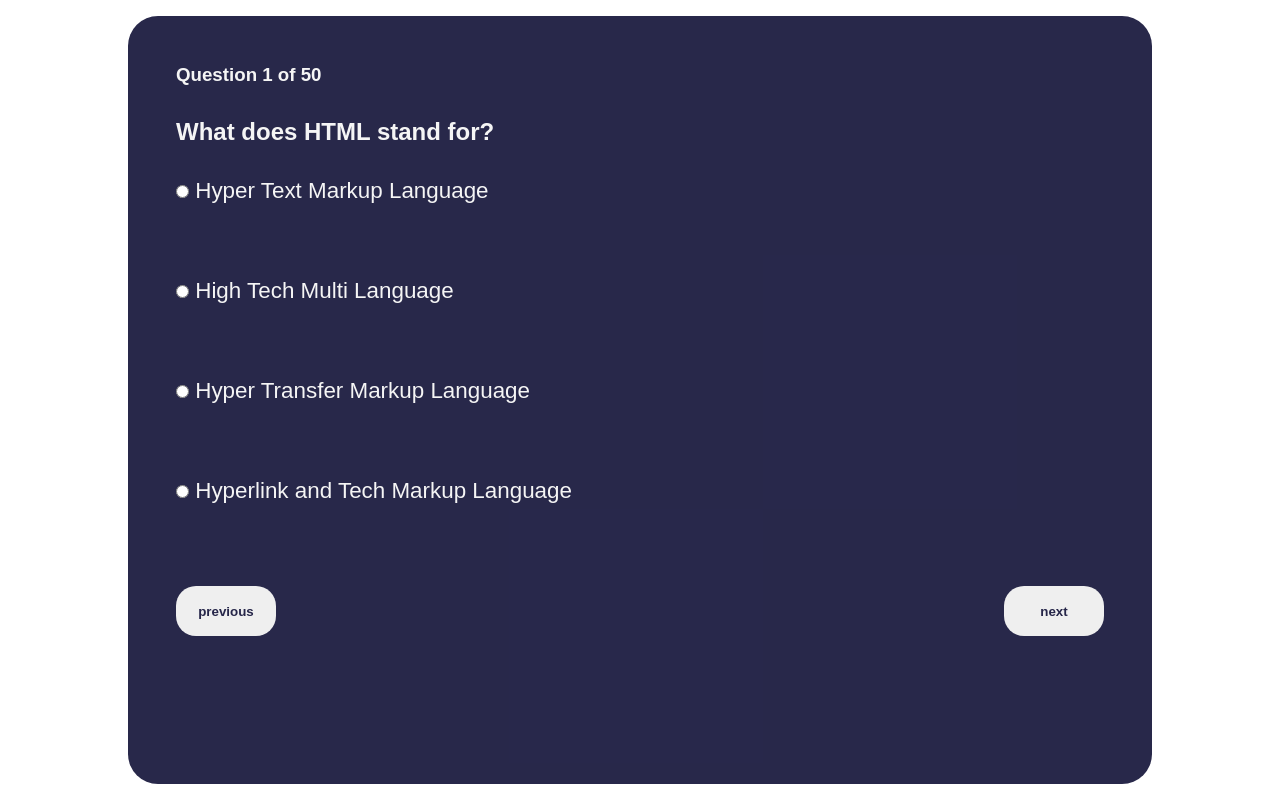
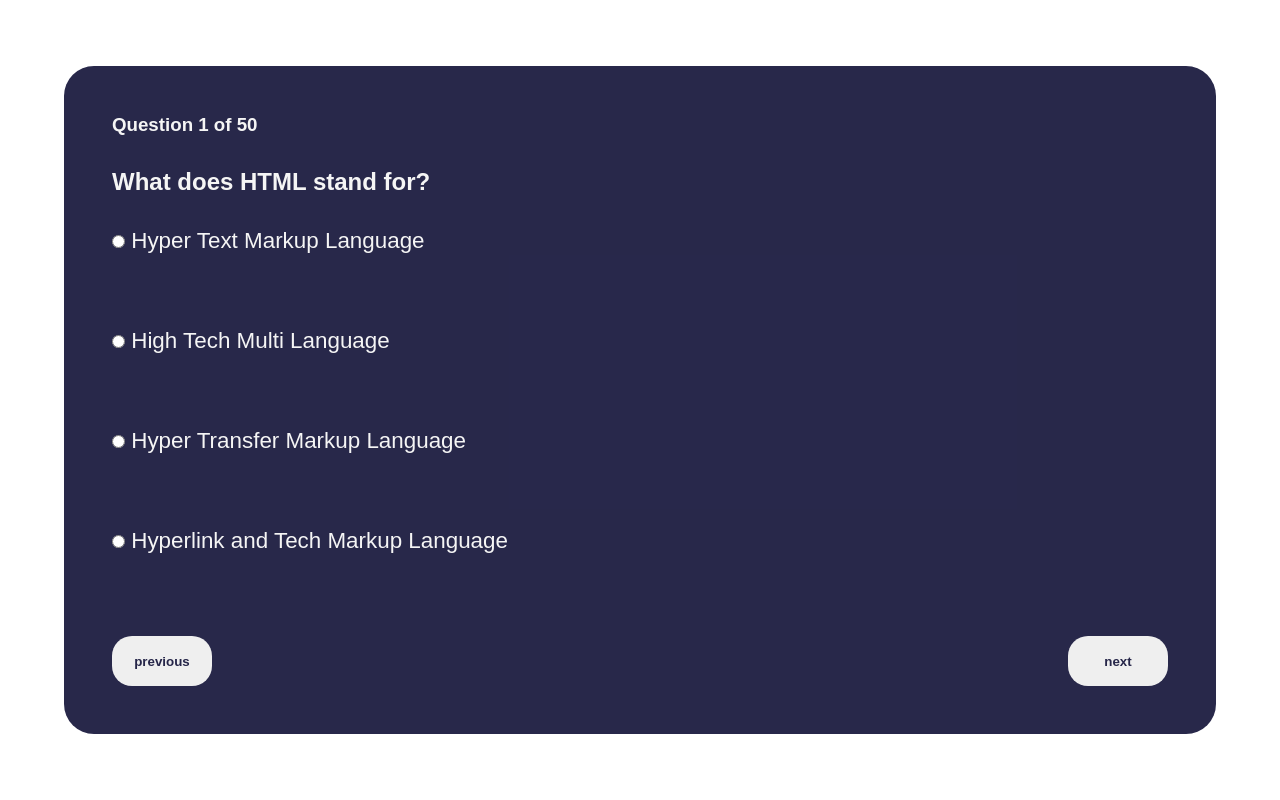
Before and after one commit to chukwu-Emmanuel-Eke/quiz, a plain HTML site: page index.html in a window 1280 px wide. Drawn offline with Linux system fonts and the light colour scheme.

Commit message:
Adjust container width and height in index.html

```diff
--- a/index.html
+++ b/index.html
@@ -20,8 +20,8 @@
             justify-content: center;
         }
         .container{
-            width: 80%;
-            height: 100%;
+            width: 90%;
+            height: auto;
             display: flex;
             flex-direction: column;
             gap: 2rem;
```
